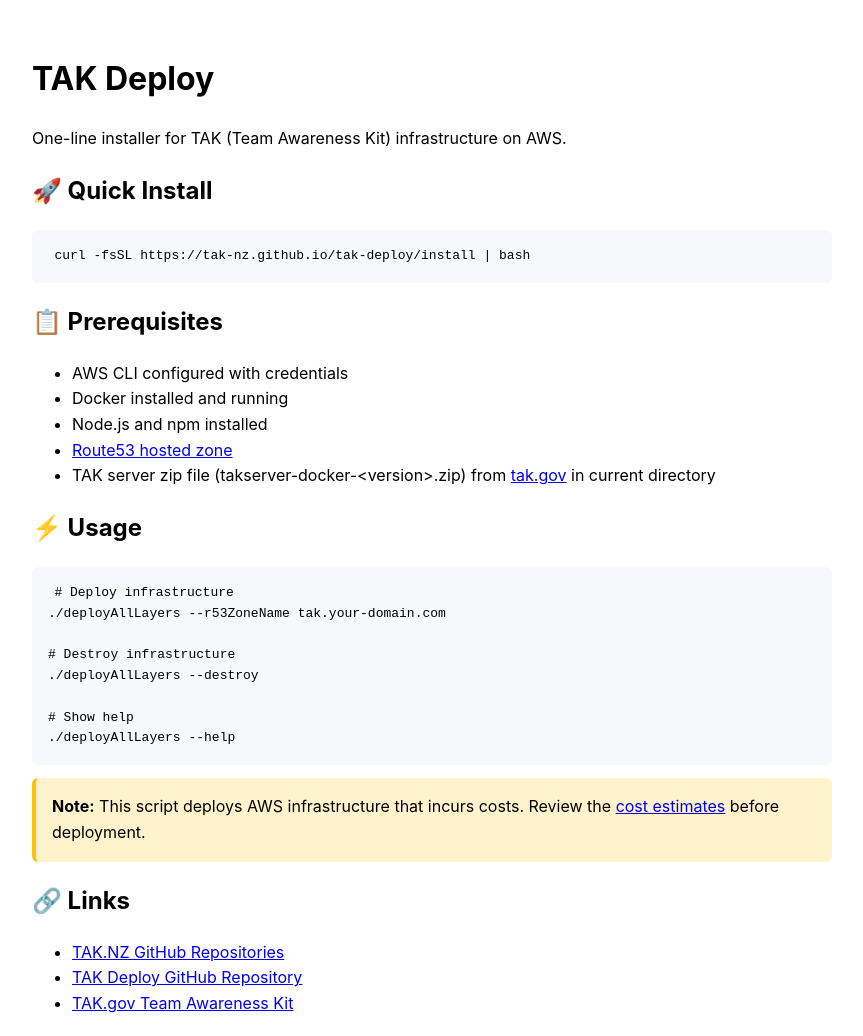
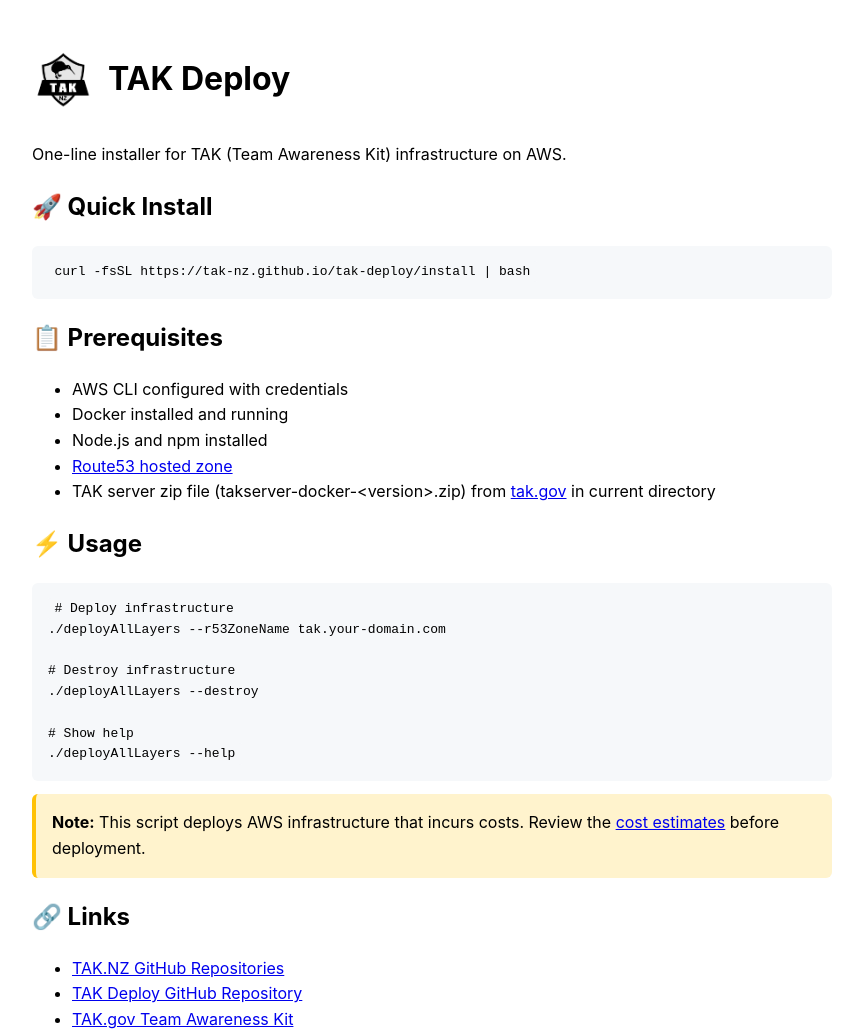
Before and after one commit to TheRealDeomax/tak-deploy, a plain HTML site: page docs/index.html in a window 1280 px wide. Shown: the whole page, without its empty margins (208-1071 px from the left). Drawn offline with Linux system fonts and the light colour scheme.

Commit message:
feat: Add federation CA download and logo to documentation
- Add federation CA certificate download to deployAllLayers script
- Add TAK.NZ logo to documentation landing page
- Improve visual branding of the documentation

```diff
--- a/docs/index.html
+++ b/docs/index.html
@@ -12,7 +12,10 @@
     </style>
 </head>
 <body>
-    <h1>TAK Deploy</h1>
+    <div style="display: flex; align-items: center; margin-bottom: 1rem;">
+        <img src="TAK-NZ.png" alt="TAK.NZ Logo" style="height: 60px; margin-right: 1rem;">
+        <h1>TAK Deploy</h1>
+    </div>
     <p>One-line installer for TAK (Team Awareness Kit) infrastructure on AWS.</p>
 
     <h2>🚀 Quick Install</h2>
```
Also changed, not shown: docs/TAK-NZ.png (added), 1 other file.
